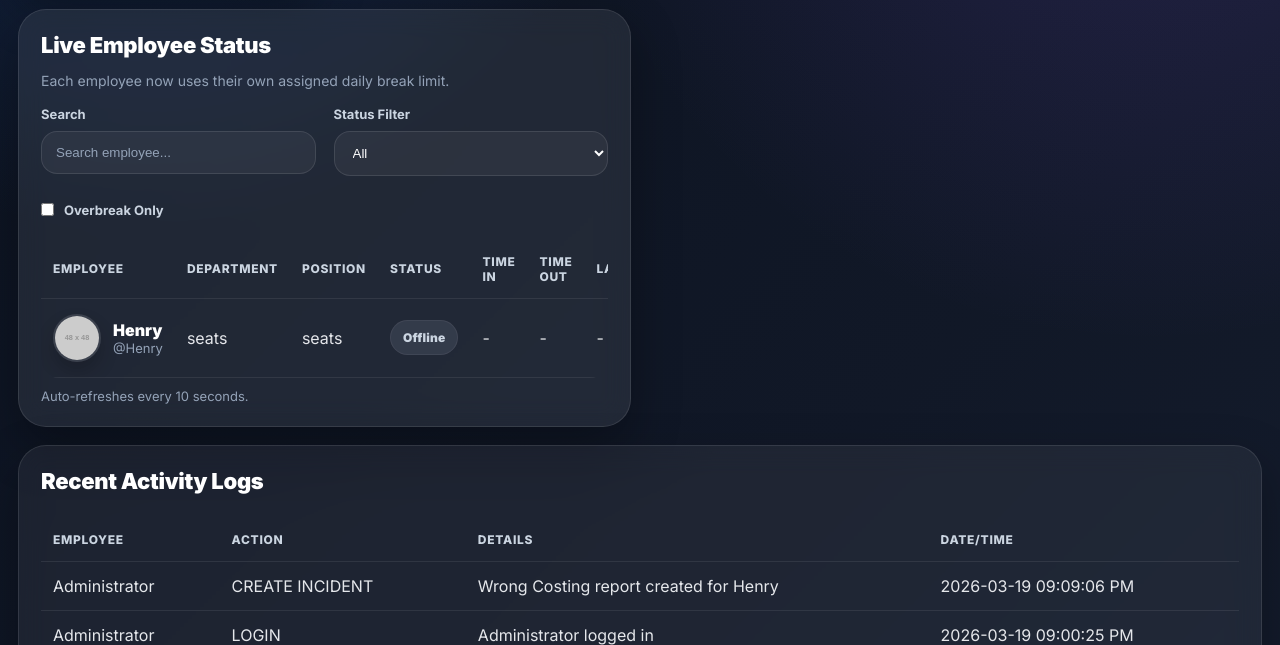
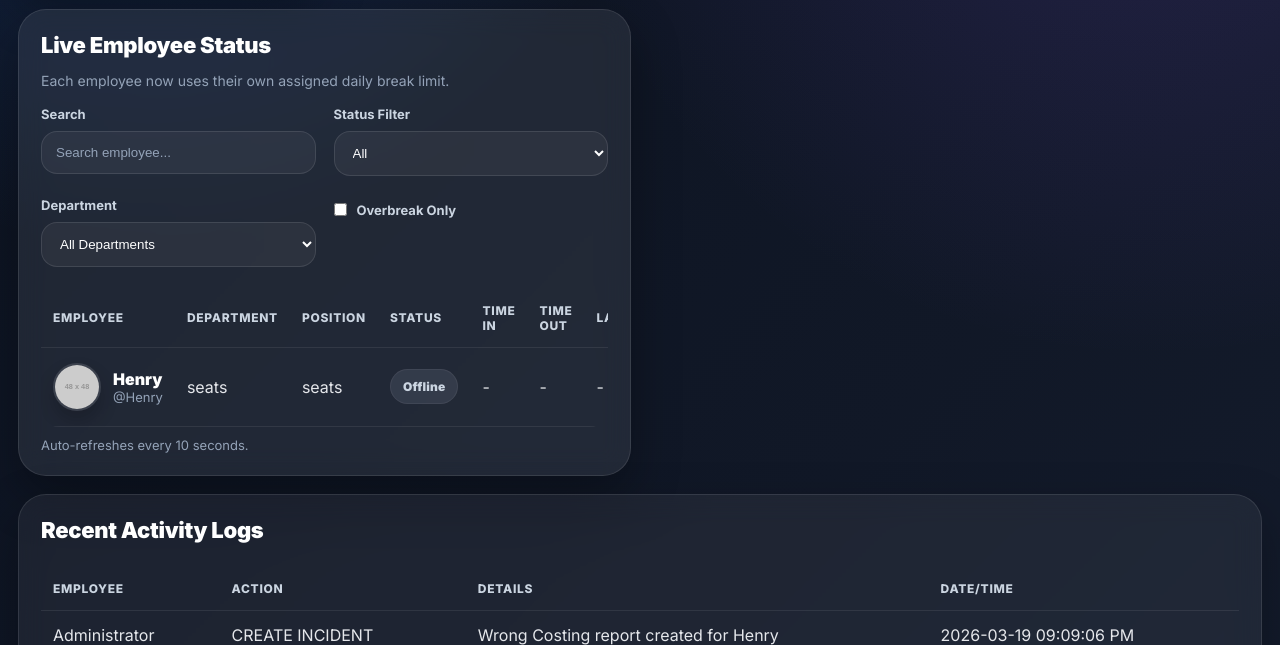
Before and after one commit to henryacosta401-prog/attendance-web, a Flask app: page /admin in a window 1280 px wide. Shown: the part 545-1190 px from the top of the page. Run offline with Flask 3, Linux system fonts and the light colour scheme; a user stored in the database is signed in; data comes from the database, SQL or seed files in the repository; grey boxes labelled with a size stand in for pictures from a placeholder-image service; data that the repository does not hold is empty; some libraries are stand-ins or nearby versions.

Commit message:
Add department filter to admin dashboard

```diff
--- a/templates/admin_dashboard.html
+++ b/templates/admin_dashboard.html
@@ -30,9 +30,10 @@ document.addEventListener("DOMContentLoaded", function () {
         try {
             const searchVal = document.getElementById("searchBox") ? document.getElementById("searchBox").value : "";
             const statusVal = document.getElementById("statusFilter") ? document.getElementById("statusFilter").value : "";
+            const departmentVal = document.getElementById("departmentFilter") ? document.getElementById("departmentFilter").value : "";
             const overBreakOnlyVal = document.getElementById("overBreakOnly") && document.getElementById("overBreakOnly").checked ? "1" : "";
 
-            const response = await fetch(`/admin/live-status?search=${encodeURIComponent(searchVal)}&status=${encodeURIComponent(statusVal)}&over_break_only=${encodeURIComponent(overBreakOnlyVal)}`);
+            const response = await fetch(`/admin/live-status?search=${encodeURIComponent(searchVal)}&status=${encodeURIComponent(statusVal)}&department=${encodeURIComponent(departmentVal)}&over_break_only=${encodeURIComponent(overBreakOnlyVal)}`);
             const data = await response.json();
 
             const tbody = document.getElementById("liveStatusBody");
@@ -101,10 +102,12 @@ document.addEventListener("DOMContentLoaded", function () {
 
     const searchBox = document.getElementById("searchBox");
     const statusFilter = document.getElementById("statusFilter");
+    const departmentFilter = document.getElementById("departmentFilter");
     const overBreakOnly = document.getElementById("overBreakOnly");
 
     if (searchBox) searchBox.addEventListener("input", refreshLiveStatus);
     if (statusFilter) statusFilter.addEventListener("change", refreshLiveStatus);
+    if (departmentFilter) departmentFilter.addEventListener("change", refreshLiveStatus);
     if (overBreakOnly) overBreakOnly.addEventListener("change", refreshLiveStatus);
 });
 </script>
@@ -162,6 +165,15 @@ document.addEventListener("DOMContentLoaded", function () {
                     <option value="On Break" {% if status_filter == 'On Break' %}selected{% endif %}>On Break</option>
                     <option value="Timed Out" {% if status_filter == 'Timed Out' %}selected{% endif %}>Timed Out</option>
                     <option value="Offline" {% if status_filter == 'Offline' %}selected{% endif %}>Offline</option>
+                </select>
+            </div>
+            <div>
+                <label>Department</label>
+                <select id="departmentFilter" class="input">
+                    <option value="">All Departments</option>
+                    {% for dept in departments %}
+                        <option value="{{ dept.department }}" {% if department_filter == dept.department %}selected{% endif %}>{{ dept.department }}</option>
+                    {% endfor %}
                 </select>
             </div>
             <div>
```
